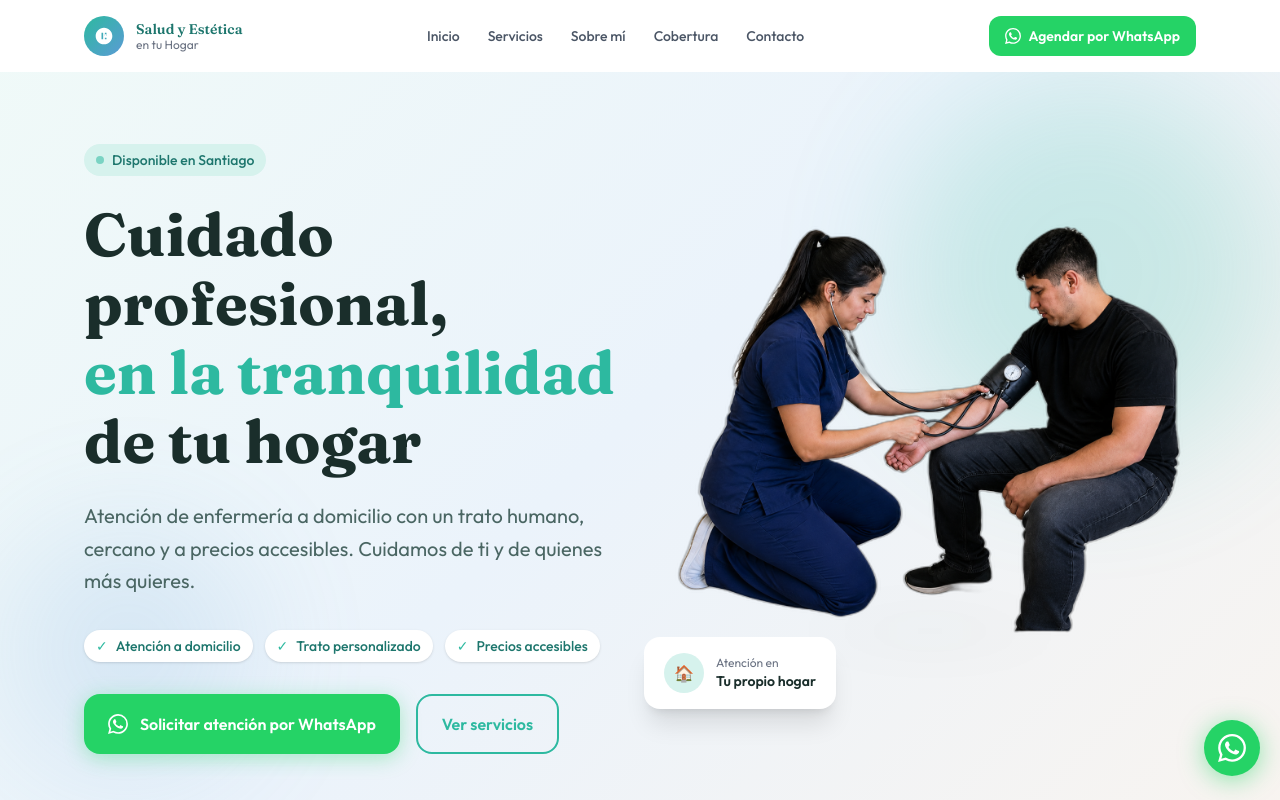
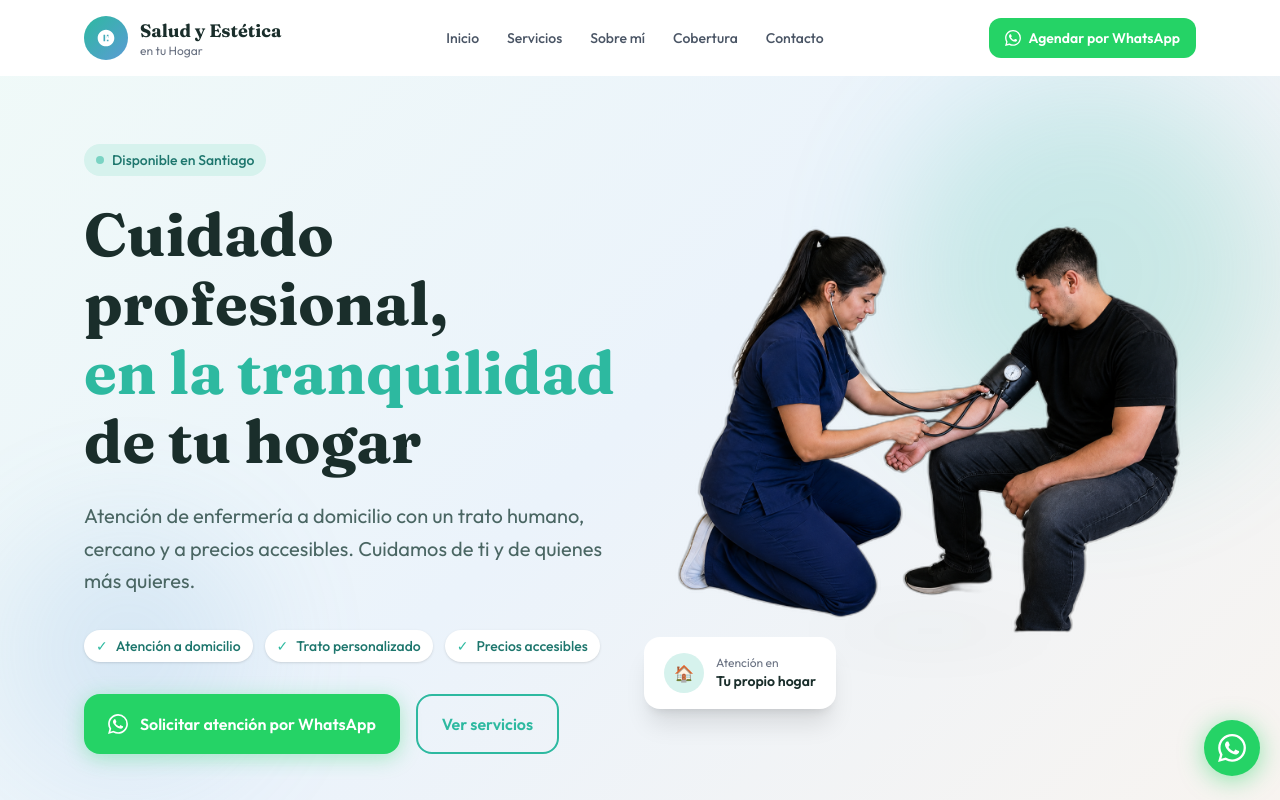
Before and after one commit to Mario-Melendez-Inostroza/Enfermeria-website, a React (Vite) app: page / in a window 1280 px wide. Shown: the top 800 px of the page. Built offline with nearby package versions, Linux system fonts and the light colour scheme; the HTML template or start-up script is replaced by a standard one.

Commit message:
feat : se mejora el logo

```diff
--- a/src/App.tsx
+++ b/src/App.tsx
@@ -171,7 +171,7 @@ function Header() {
       <div className="max-w-6xl mx-auto px-5 py-4 flex items-center justify-between">
         {/* Logo */}
         <a href="#inicio" className="flex items-center gap-3 group">
-          <div className="w-10 h-10 rounded-full flex items-center justify-center"
+          <div className="w-11 h-11 rounded-full flex items-center justify-center"
             style={{ background: 'linear-gradient(135deg, #2DB9A0, #5B9BD5)' }}>
             <svg viewBox="0 0 24 24" fill="white" className="w-5 h-5">
               <path d="M12 2C6.48 2 2 6.48 2 12s4.48 10 10 10 10-4.48 10-10S17.52 2 12 2zm-1 14H9V8h2v8zm4-4h-2V8h2v4zm0 4h-2v-2h2v2z" />
@@ -179,8 +179,8 @@ function Header() {
             </svg>
           </div>
           <div className="leading-tight">
-            <div className="font-display font-semibold text-teal-700 text-sm group-hover:text-teal-600 transition-colors"
-              style={{ fontFamily: 'Fraunces, Georgia, serif', color: '#1d766d' }}>
+            <div className="font-display font-bold text-lg group-hover:text-teal-600 transition-colors"
+              style={{ fontFamily: 'Fraunces, Georgia, serif', color: '#1a2e2b' }}>
               Salud y Estética
             </div>
             <div className="text-xs text-gray-500 font-body -mt-0.5">en tu Hogar</div>
```
